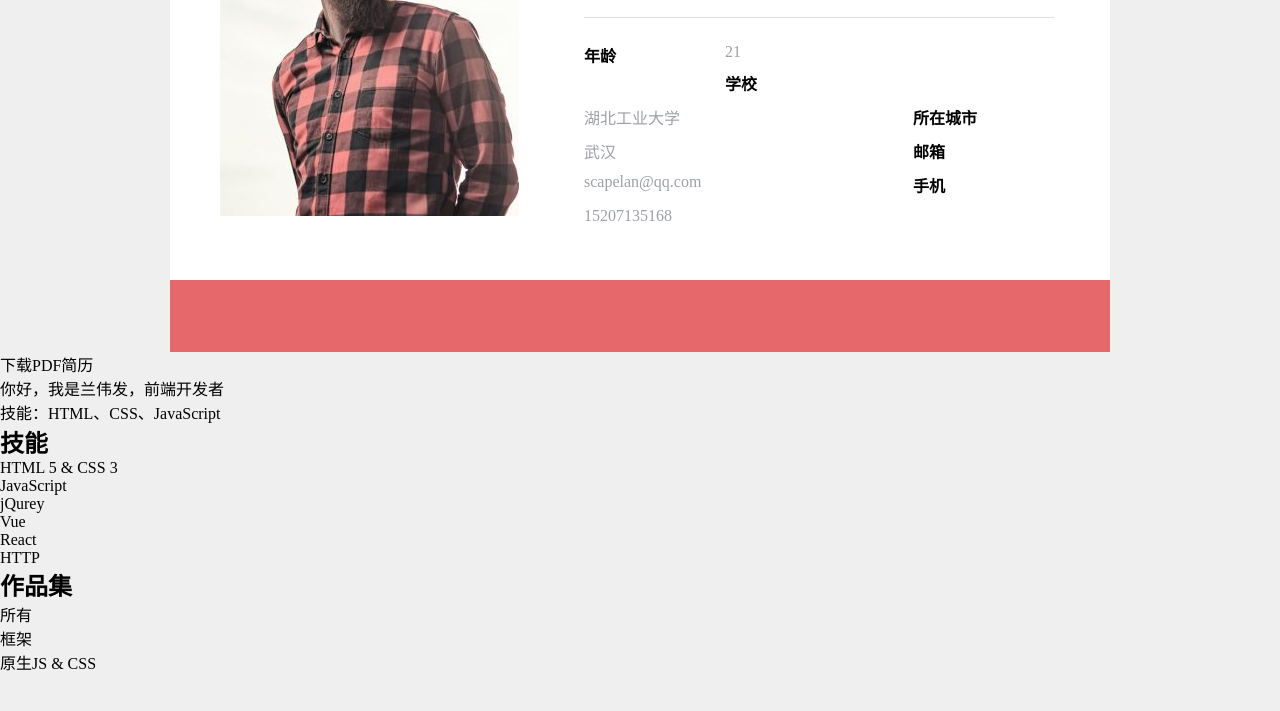
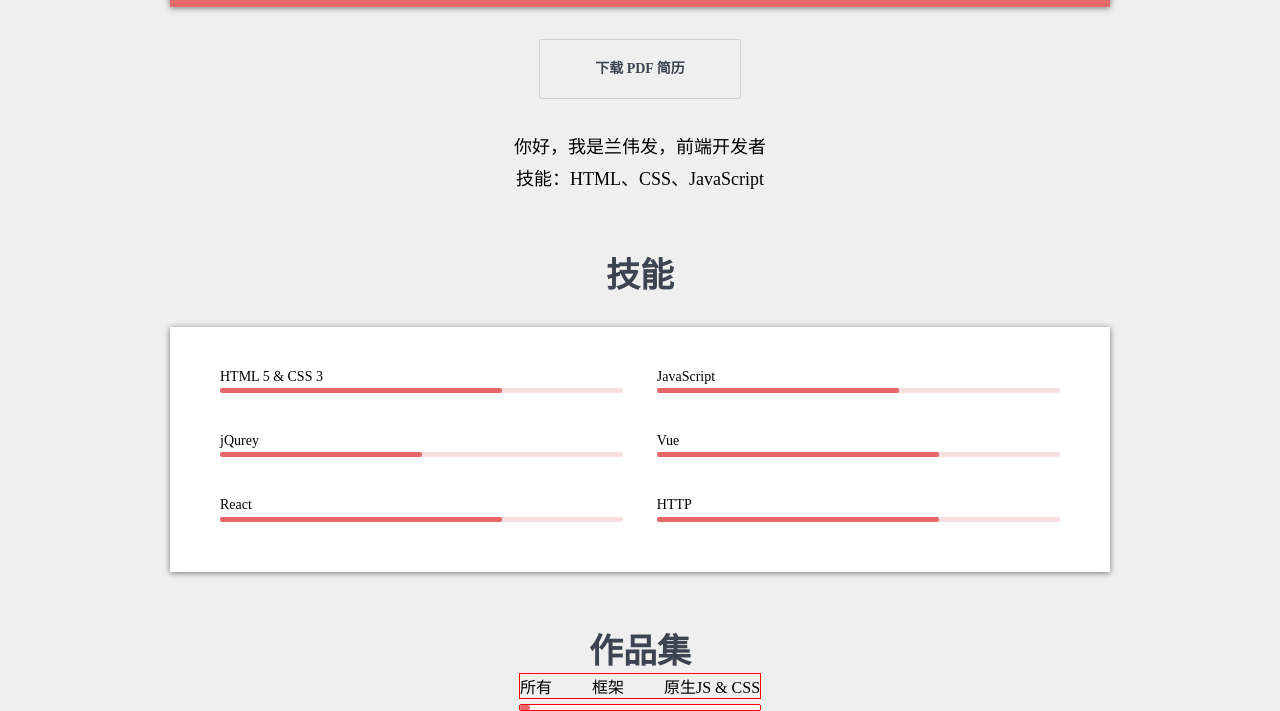
Before and after one commit to scapelan/resume, a plain HTML site: page index.html in a window 1280 px wide. Shown: the part 696-1407 px from the top of the page. Before the commit the page ends 1370 px from the top, so only its background shows below. Drawn offline with Linux system fonts and the light colour scheme.

Commit message:
resume update

```diff
--- a/index.html
+++ b/index.html
@@ -107,31 +107,66 @@
                 </a>
             </footer>
         </div>
-        <a href="#" class="button">下载PDF简历</a>
-        <p>
+        <p class="downloadResume-wrapper">
+            <a href="./resume.pdf" class="downloadResume" target="_blank" download>下载 PDF 简历</a>
+        </p>
+        <p class="selfIntroduction">
             你好，我是兰伟发，前端开发者
             <br> 技能：HTML、CSS、JavaScript
         </p>
     </main>
-    <section>
+    <section class="skills">
         <h2>技能</h2>
-        <ul>
-            <ol>HTML 5 &amp; CSS 3</ol>
-            <ol>JavaScript</ol>
-            <ol>jQurey</ol>
-            <ol>Vue</ol>
-            <ol>React</ol>
-            <ol>HTTP</ol>
+        <ul class="clearfix">
+            <li>
+                <h3>HTML 5 &amp; CSS 3</h3>
+                <div class="progressBar">
+                    <div class="progress"></div>
+                </div>
+            </li>
+            <li>
+                <h3>JavaScript</h3>
+                <div class="progressBar">
+                    <div class="progress" style="width: 60%"></div>
+                </div>
+            </li>
+            <li>
+                <h3>jQurey</h3>
+                <div class="progressBar">
+                    <div class="progress" style="width: 50%"></div>
+                </div>
+            </li>
+            <li>
+                <h3>Vue</h3>
+                <div class="progressBar">
+                    <div class="progress"></div>
+                </div>
+            </li>
+            <li>
+                <h3>React</h3>
+                <div class="progressBar">
+                    <div class="progress"></div>
+                </div>
+            </li>
+            <li>
+                <h3>HTTP</h3>
+                <div class="progressBar">
+                    <div class="progress"></div>
+                </div>
+            </li>
         </ul>
     </section>
-    <section>
+    <section class="portfolio">
         <h2>作品集</h2>
         <nav>
-            <ul>
+            <ul class="clearfix">
                 <li>所有</li>
                 <li>框架</li>
                 <li>原生JS &amp; CSS</li>
             </ul>
+            <div class="bar">
+                <div class="bar-inner"></div>
+            </div>
         </nav>
         <div class="works">
             <div class="big"></div>
--- a/main.css
+++ b/main.css
@@ -13,6 +13,12 @@ hr{
     height: 0;
     border: none;
     border-top:1px solid #DEDEDE;
+}
+ul,ol{
+    list-style-type: none;
+}
+h1, h2, h3, h4, h5, h6{
+    font-weight: normal;
 }
 .clearfix::after{
     content: "";
@@ -85,6 +91,7 @@ hr{
     margin-left: auto;
     margin-right: auto;
     background: white;
+    box-shadow: 0px 1px 6px 0px rgba(0,0,0,0.5);
 }
 .userCard .welcome{
     background: #e6686a;
@@ -158,3 +165,113 @@ hr{
 .userCard footer.media > a:hover{
     background-color: #cf5d5f;
 }
+body > main{
+    margin-top: -345px;
+}
+body > main .downloadResume{
+    font-size: 14px;
+    line-height: 16px;
+    padding: 21px 55px;
+    border: 1px solid #CDCFD1;
+    display: inline-block;
+    background: #EFEFEF;
+    border-radius: 2px;
+    color: #3d4451;
+    font-weight: bold;
+    margin-top: 32px;
+    margin-bottom: 32px;
+    transition: box-shadow 0.3s;
+}
+body > main .downloadResume:hover{
+    box-shadow: 0px 6px 17px 0px rgba(0,0,0,0.5);
+}
+body > main .downloadResume-wrapper{
+    text-align: center;
+}
+body > main .selfIntroduction{
+    max-width: 940px;
+    margin-left: auto;
+    margin-right: auto;
+    text-align: center;
+    font-family: kai;
+    font-size: 18px;
+    line-height: 1.8;
+}
+section.portfolio,
+section.skills{
+    max-width: 940px;
+    margin-left: auto;
+    margin-right: auto;
+    margin-top: 60px;
+}
+section.portfolio > h2,
+section.skills > h2{
+    text-align: center;
+    color: #3d4451;
+    font-size: 34px;
+    line-height: 1.2;
+    font-weight: 600;
+}
+section.skills h3{
+    font-size: 14px;
+    line-height: 1.1;
+    padding-right: 40px;
+}
+section.skills > ul{
+    background-color: white;
+    box-shadow: 0px 1px 6px 0px rgba(0,0,0,0.5);
+    padding: 42px 50px 10px;
+    margin-top: 30px;
+}
+section.skills > ul > li{
+    float: left;
+    width: 48%;
+}
+section.skills > ul > li:nth-child(even){
+    float: right;
+}
+section.skills .progressBar{
+    height: 5px;
+    background: #F8DEE0;
+    border-radius: 2px;
+    margin: 4px 0 40px;
+}
+section.skills .progressBar .progress{
+    height: 100%;
+    background: #E7666A;
+    width: 70%;
+    border-radius: 2px;
+}
+section.portfolio{
+    text-align: center;
+}
+section.portfolio > nav{
+    text-align: center;
+    display: inline-block;
+    vertical-align: top;
+}
+section.portfolio > nav > ul{
+    border: 1px solid red;
+    display: inline-block;
+    vertical-align: top;
+}
+section.portfolio > nav > ul > li{
+    float: left;
+    margin-left: 40px;
+}
+section.portfolio > nav > ul > li:first-child{
+    margin-left: 0;
+}
+section.portfolio > nav > .bar{
+    border:1px solid red;
+    height: 5px;
+    background:white;
+    margin-top: 5px;
+    border-radius: 2px;
+}
+section.portfolio > nav > .bar .bar-inner{
+    height: 100%;
+    background-color: #E7666A;
+    width: 10px;
+    border-radius: 2px;
+}
```
Also changed, not shown: 2 other files.
